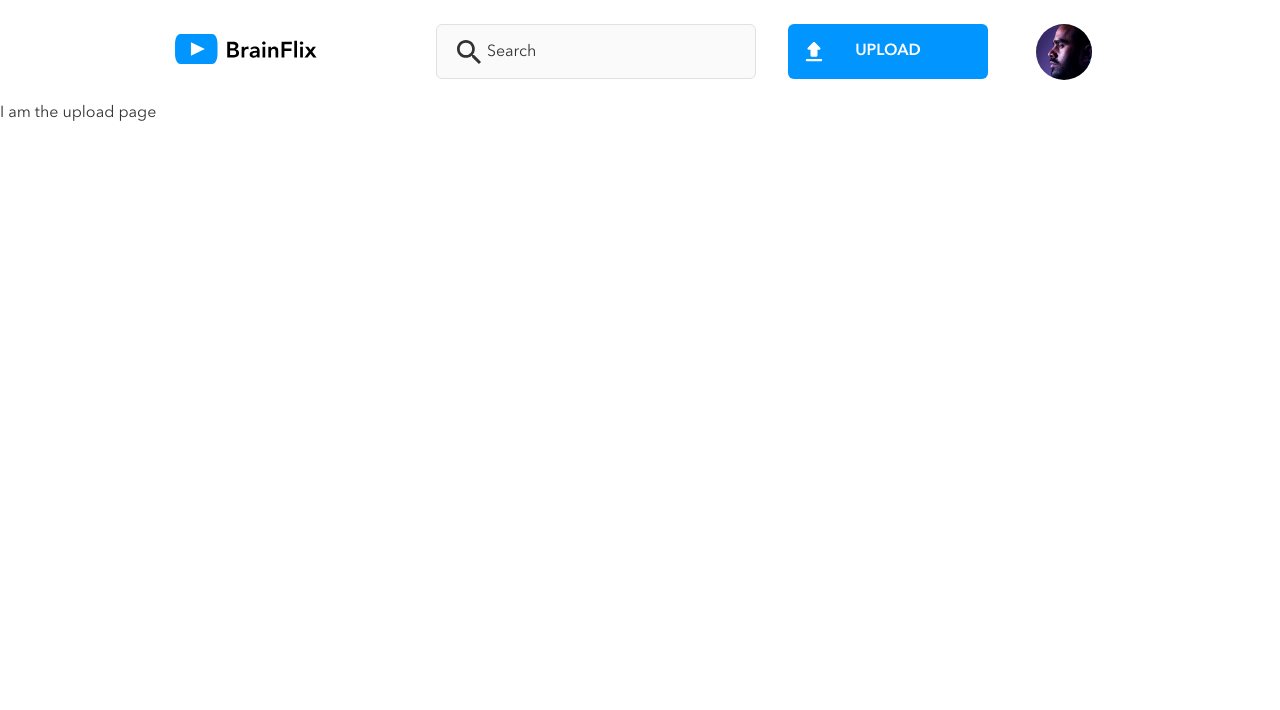
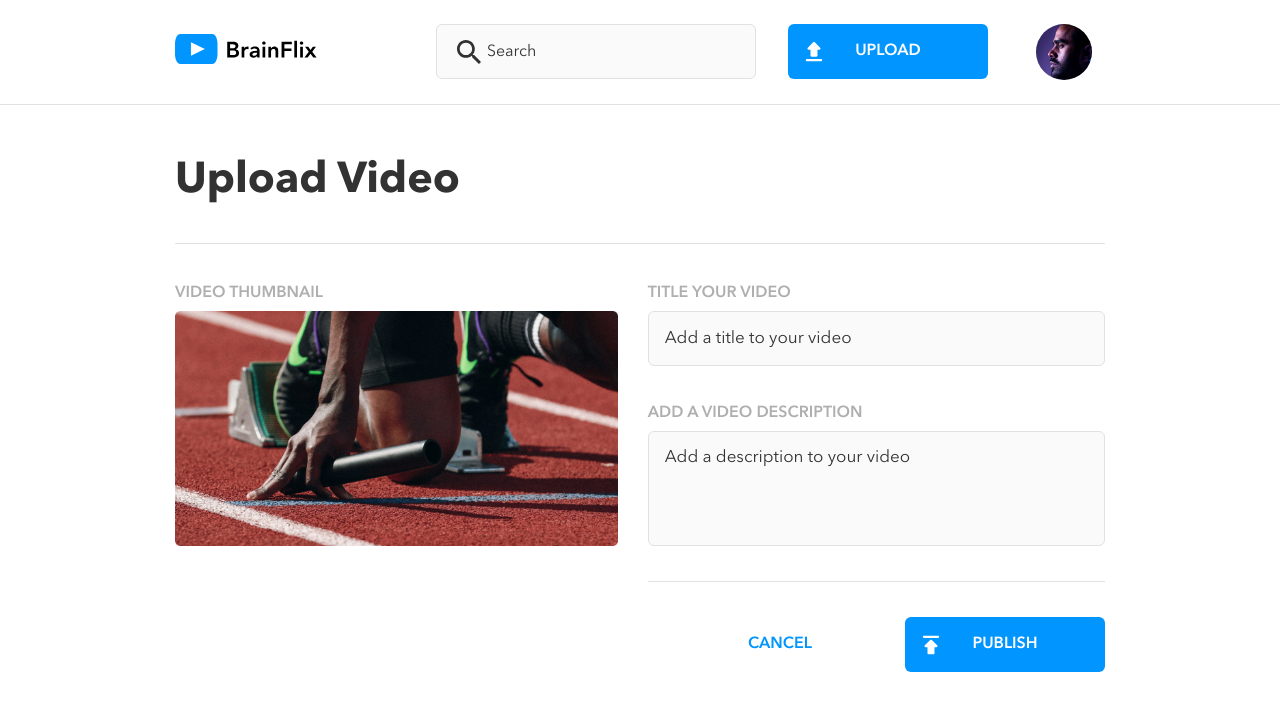
Before and after one commit to ifechukwu123/ifechukwu-onuorah-brainflix, a React (Vite) app: page /upload in a window 1280 px wide. Shown: the top 710 px of the page. Built offline with nearby package versions, Linux system fonts and the light colour scheme.

Commit message:
Style Video Upload page for all screen sizes

```diff
--- a/src/components/Button/Button.jsx
+++ b/src/components/Button/Button.jsx
@@ -1,13 +1,7 @@
 import "./Button.scss";
 
-function Button({ type }) {
-	return (
-		<button
-			className={type === "comment" ? "comment__button" : "header__button"}
-		>
-			{type}
-		</button>
-	);
+function Button({ type, className }) {
+	return <button className={className}>{type}</button>;
 }
 
 export default Button;
--- a/src/components/Button/Button.scss
+++ b/src/components/Button/Button.scss
@@ -37,3 +37,12 @@ button {
 .comment__button {
 	background-image: url(../../assets/icons/add_comment.svg);
 }
+
+.publish__button {
+	background-image: url(../../assets/icons/publish.svg);
+}
+
+.cancel__button {
+	background-color: $primary-White;
+	color: $primary-BrainFlix-Blue;
+}
--- a/src/components/CommentForm/CommentForm.jsx
+++ b/src/components/CommentForm/CommentForm.jsx
@@ -36,7 +36,7 @@ function CommentForm({ currentVideo, avatar }) {
 							type="text"
 							onInput={(event) => handleOnInput(event)}
 						></textarea>
-						<Button type="comment" />
+						<Button type="comment" className="comment__button" />
 					</div>
 				</form>
 			</div>
--- a/src/components/Header/Header.jsx
+++ b/src/components/Header/Header.jsx
@@ -23,7 +23,7 @@ function Header({ avatar }) {
 					/>
 				</div>
 				<Link to="upload">
-					<Button type="upload" />
+					<Button type="upload" className="header__button" />
 				</Link>
 				<img
 					src={avatar}
--- a/src/components/NextVideo/NextVideo.jsx
+++ b/src/components/NextVideo/NextVideo.jsx
@@ -3,8 +3,8 @@ import "./NextVideo.scss";
 
 function NextVideo({ video }) {
 	return (
-		<Link to={`/videos/${video.id}`}>
-			<article className="nextVideo">
+		<Link to={`/videos/${video.id}`} className="nextVideo">
+			<article className="nextVideo-card">
 				<img src={video.image} alt="" className="nextVideo__image" />
 				<div className="nextVideo__info">
 					<h3 className="nextVideo__title">{video.title}</h3>
--- a/src/components/NextVideo/NextVideo.scss
+++ b/src/components/NextVideo/NextVideo.scss
@@ -5,15 +5,13 @@
 	text-decoration: none;
 	color: $primary-BrainFlix-Black;
 
-	@include flex-gap(1.5rem);
-	margin-bottom: 1rem;
+	&-card {
+		@include flex-gap(1.5rem);
+		margin-bottom: 1rem;
 
-	&:hover {
-		cursor: pointer;
-	}
-
-	@include tablet {
-		margin-bottom: 1.875rem;
+		@include tablet {
+			margin-bottom: 1.875rem;
+		}
 	}
 
 	&__image {
--- a/src/pages/VideoDetailsPage/VideoDetailsPage.jsx
+++ b/src/pages/VideoDetailsPage/VideoDetailsPage.jsx
@@ -8,16 +8,18 @@ function VideoDetailsPage({ avatar }) {
 	let { videoId } = useParams();
 	const [videoList, setVideoList] = useState(null);
 
+	useEffect(() => {
 		async function getVideos() {
 			try {
-			const response = await axios.get(`${BASE_URL}/videos?api_key=${API_KEY}`);
+				const response = await axios.get(
+					`${BASE_URL}/videos?api_key=${API_KEY}`
+				);
 				setVideoList(response.data);
 			} catch (error) {
 				console.error(error);
 			}
 		}
 
-	useEffect(() => {
 		getVideos();
 	}, []);
 
--- a/src/pages/VideoUploadPage/VideoUploadPage.jsx
+++ b/src/pages/VideoUploadPage/VideoUploadPage.jsx
@@ -1,5 +1,48 @@
+import "./VideoUploadPage.scss";
+import thumbnail from "../../assets/images/Upload-video-preview.jpg";
+import Button from "../../components/Button/Button";
+
 function VideoUploadPage() {
-	return <div>I am the upload page</div>;
+	return (
+		<main className="main">
+			<h1 className="main__title">upload video</h1>
+			<div className="main-content">
+				<div className="main__thumbnail-container">
+					<h2 className="main__thumbnail-title">video thumbnail</h2>
+					<img
+						className="main__thumbnail"
+						src={thumbnail}
+						alt="A zoomed-in shot of an runner on starting blocks holding a baton"
+					/>
+				</div>
+				<form className="form">
+					<label htmlFor="title" className="form__label">
+						title your video
+					</label>
+					<input
+						type="text"
+						id="title"
+						name="title"
+						placeholder="Add a title to your video"
+						className="form__title"
+					/>
+					<label htmlFor="description" className="form__label">
+						add a video description
+					</label>
+					<textarea
+						name="description"
+						id="description"
+						placeholder="Add a description to your video"
+						className="form__description"
+					></textarea>
+					<div className="form__buttons">
+						<Button type="publish" className="publish__button" />
+						<Button type="cancel" className="cancel__button" />
+					</div>
+				</form>
+			</div>
+		</main>
+	);
 }
 
 export default VideoUploadPage;
--- a/src/pages/VideoUploadPage/VideoUploadPage.scss
+++ b/src/pages/VideoUploadPage/VideoUploadPage.scss
@@ -0,0 +1,107 @@
+@use "../../styles/partials/mixins" as *;
+@use "../../styles/partials/variables" as *;
+
+.main {
+	padding: 0 $padding-between-comp;
+	border-top: $border-bottom;
+
+	@include tablet {
+		padding: 0 $tablet-padding-between-comp;
+	}
+
+	@include desktop {
+		padding: 0 $desktop-padding-between-comp;
+	}
+
+	&__title {
+		text-transform: capitalize;
+		margin: 1.875rem 0;
+
+		@include tablet {
+			border-bottom: $border-bottom;
+			font-size: 2.6875rem;
+			margin: 3.125rem 0 2.5rem;
+			padding-bottom: 2.25rem;
+		}
+	}
+
+	&__thumbnail {
+		width: 100%;
+		margin-bottom: 1.25rem;
+
+		@include tablet {
+			width: 28.75rem;
+		}
+
+		@include desktop {
+			width: unset;
+			height: 14.6875rem;
+		}
+	}
+
+	&__thumbnail-title,
+	.form__label {
+		text-transform: uppercase;
+		color: $primary-Silver;
+		font-size: 1rem;
+		font-weight: 600;
+		margin-bottom: 0.5rem;
+	}
+
+	&__thumbnail-title {
+		@include desktop {
+			margin-top: 0;
+		}
+	}
+
+	&-content {
+		@include desktop {
+			display: flex;
+			gap: 1.875rem;
+		}
+	}
+
+	.form {
+		display: flex;
+		flex-direction: column;
+
+		@include desktop {
+			flex-grow: 1;
+		}
+
+		&__title,
+		&__description {
+			display: block;
+			padding: 1rem;
+			@include input-style;
+		}
+
+		&__title {
+			height: 3.4375rem;
+			margin-bottom: 1.875rem;
+
+			@include desktop {
+				margin-bottom: 2.375rem;
+			}
+		}
+
+		&__description {
+			resize: none;
+			height: 7.1875rem;
+			margin-bottom: 2.1875rem;
+		}
+
+		&__buttons {
+			display: flex;
+			flex-direction: column;
+			gap: 1.5625rem;
+			margin-bottom: 2.1875rem;
+
+			@include tablet {
+				flex-direction: row-reverse;
+				border-top: $border-bottom;
+				padding-top: 2.1875rem;
+			}
+		}
+	}
+}
```
Also changed, not shown: src/pages/VideoDetailsPage/VideoDetailsPage.scss (deleted). Lines whose indentation alone changed are shown as unchanged.
